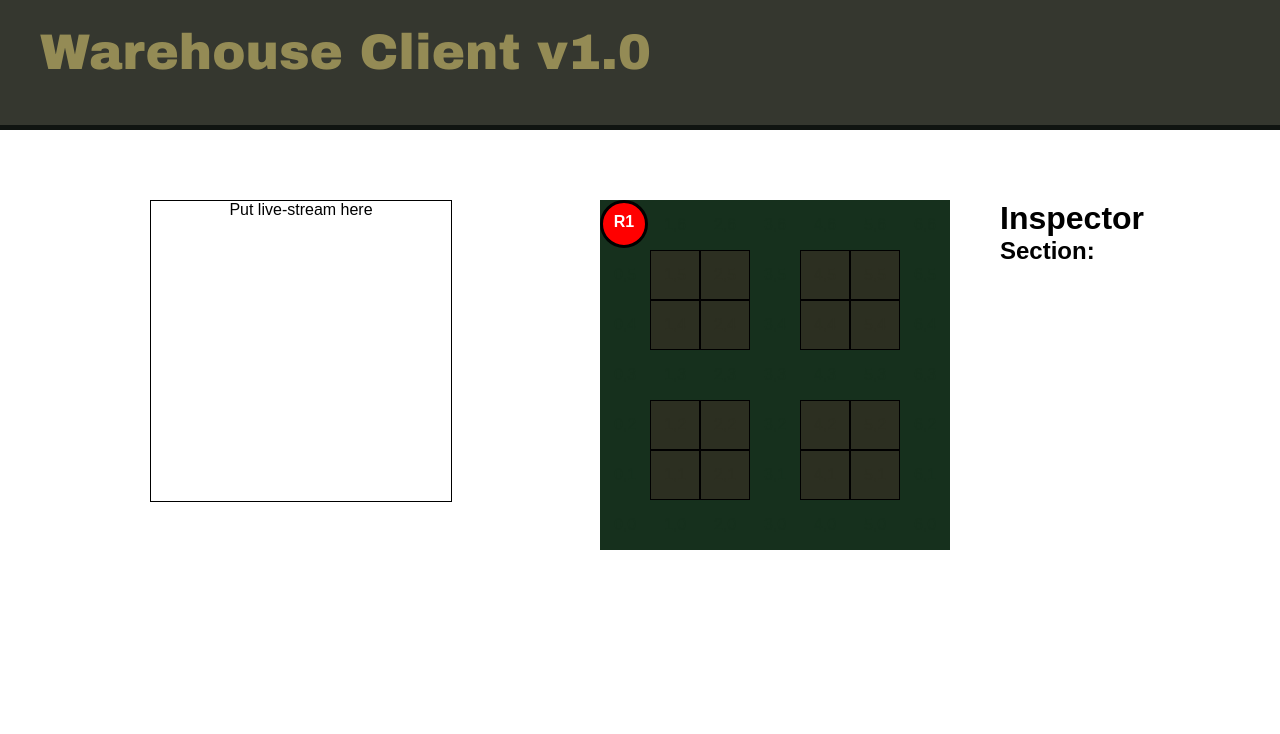
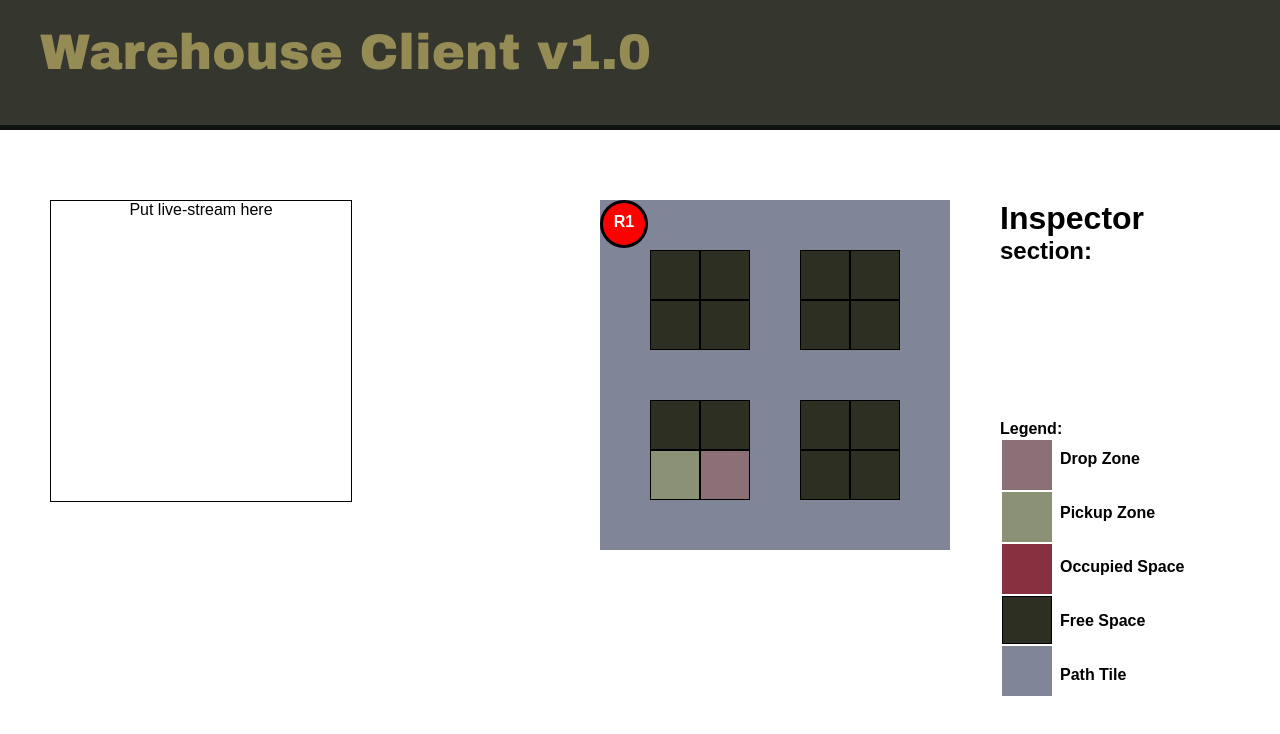
Before and after one commit to pabgn/GSD, a plain HTML site: page webserver/gsd-web/index.html in a window 1280 px wide. Shown: the top 734 px of the page. Drawn offline with nearby package versions, Linux system fonts and the light colour scheme; no server answers.

Commit message:
Created a legend and marked occupied space in the map

```diff
--- a/webserver/gsd-web/index.html
+++ b/webserver/gsd-web/index.html
@@ -68,7 +68,7 @@
 		border:1px solid black;
 		position: absolute;
 		top:200px;
-		left:150px;
+		left:50px;
 	}
 
 	#mapWrapper{
@@ -92,13 +92,13 @@
 			width:50px;
 			height:50px;
 			text-align: center;
-		color:#16301D;
 			-webkit-user-select: none; /* Chrome/Safari */
 			-moz-user-select: none; /* Firefox */
 			-ms-user-select: none; /* IE10+ */
-		background-color: #16301D;
+			background-color: #808597;
+			color:#808597;
 		}
-	td:hover{
+		.tdHover:hover{
 			background-color: #9C914D;
 			color: #9C914D;
 		}
@@ -112,10 +112,25 @@
 
 		}
 
-	.section:hover{
+		.sectionHover:hover{
 			cursor: pointer;
 			background-color: #494B42;
 			color:#494B42;
+		}
+
+		.occupied{
+			background-color: #873140;
+			color:#873140;
+		}
+
+		#dropZone{
+			background-color: #8B7077;
+			color:#8B7077;
+		}
+
+		#addZone{
+			background-color: #8B9175;
+			color:#8B9175;
 		}
 
 	#orderBar{
@@ -183,86 +198,129 @@
 	#good{
 		display: none;
 	}
+
+	#legend{
+		position: absolute;
+		left: 1000px;
+		top:420px;
+		font-weight: bold;
+	}
+		#legend div{
+			position: absolute;
+			top:30px;
+			left:60px;
+			width: 200px;
+		}
+
+			#legend div span{
+				margin-bottom: 50px;
+			}
 	</style>
 
    </HEAD>
 <BODY>
 	<div id="topBar">Warehouse Client v1.0</div>
    	<div id="live_stream">Put live-stream here</div>
+   	<div id="legend">Legend:
+   		<table>
+   			<tr>
+   				<td id="dropZone"></td>
+   			</tr>
+   			<tr>
+   				<td id="addZone"></td>
+   			</tr>
+   			<tr>
+   				<td class="occupied"></td>
+   			</tr>
+   			<tr>
+   				<td class="section"></td>
+   			</tr>
+   			<tr>
+   				<td></td>
+   			</tr>
 
+   		</table>
+   		<div>
+	   		<span>Drop Zone</span><br/><br/><br/>
+	   		<span>Pickup Zone</span><br/><br/><br/>
+	   		<span>Occupied Space</span><br/><br/><br/>
+	   		<span>Free Space</span><br/><br/><br/>
+	   		<span>Path Tile</span>
+   		</div>
+   	</div>
    	<div id="mapWrapper">
 		<div class="robot" id="r1">R1</div>
 		<!-- <div class="robot" id="r2">R2</div> -->
 	   	<table id="mapTable" cellspacing="0">
 			<tr>
-				<td>0,6</td>
-				<td>1,6</td>
-				<td>2,6</td>
-				<td>3,6</td>
-				<td>4,6</td>
-				<td>5,6</td>
-				<td>6,6</td>
+				<td class="tdHover">0,6</td>
+				<td class="tdHover">1,6</td>
+				<td class="tdHover">2,6</td>
+				<td class="tdHover">3,6</td>
+				<td class="tdHover">4,6</td>
+				<td class="tdHover">5,6</td>
+				<td class="tdHover">6,6</td>
 			</tr>
 			<tr>
-				<td>0,5</td>
-				<td class="section">1,5</td>
-				<td class="section">2,5</td>
-				<td >3,5</td>
-				<td class="section">4,5</td>
-				<td class="section">5,5</td>
-				<td>6,5</td>
+				<td class="tdHover">0,5</td>
+				<td class="section sectionHover">1,5</td>
+				<td class="section sectionHover">2,5</td>
+				<td class="tdHover" >3,5</td>
+				<td class="section sectionHover">4,5</td>
+				<td class="section sectionHover">5,5</td>
+				<td class="tdHover">6,5</td>
 			</tr>
 			<tr>
-				<td>0,4</td>
-				<td class="section">1,4</td>
-				<td class="section">2,4</td>
-				<td >3,4</td>
-				<td class="section">4,4</td>
-				<td class="section">5,4</td>
-				<td>6,4</td>
+				<td class="tdHover">0,4</td>
+				<td class="section sectionHover">1,4</td>
+				<td class="section sectionHover">2,4</td>
+				<td class="tdHover">3,4</td>
+				<td class="section sectionHover">4,4</td>
+				<td class="section sectionHover">5,4</td>
+				<td class="tdHover">6,4</td>
 			</tr>
 			<tr>
-				<td>0,3</td>
-				<td>1,3</td>
-				<td>2,3</td>
-				<td>3,3</td>
-				<td>4,3</td>
-				<td>5,3</td>
-				<td>6,3</td>
+				<td class="tdHover">0,3</td>
+				<td class="tdHover">1,3</td>
+				<td class="tdHover">2,3</td>
+				<td class="tdHover">3,3</td>
+				<td class="tdHover">4,3</td>
+				<td class="tdHover">5,3</td>
+				<td class="tdHover">6,3</td>
 			</tr>
 			<tr>
-				<td>0,2</td>
-				<td class="section">1,2</td>
-				<td class="section">2,2</td>
-				<td >3,2</td>
-				<td class="section">4,2</td>
-				<td class="section">5,2</td>
-				<td>6,2</td>
+				<td class="tdHover">0,2</td>
+				<td class="section sectionHover">1,2</td>
+				<td class="section sectionHover">2,2</td>
+				<td class="tdHover">3,2</td>
+				<td class="section sectionHover">4,2</td>
+				<td class="section sectionHover">5,2</td>
+				<td class="tdHover">6,2</td>
 			</tr>
 			<tr>
-				<td>0,1</td>
-				<td class="section">1,1</td>
-				<td class="section">2,1</td>
-				<td >3,1</td>
-				<td class="section">4,1</td>
-				<td class="section">5,1</td>
-				<td>6,1</td>
+				<td class="tdHover">0,1</td>
+				<td class="section sectionHover" id="addZone">1,1</td>
+				<td class="section sectionHover" id="dropZone">2,1</td>
+				<td class="tdHover">3,1</td>
+				<td class="section sectionHover">4,1</td>
+				<td class="section sectionHover">5,1</td>
+				<td class="tdHover">6,1</td>
 			</tr>
 			<tr>
-				<td>0,0</td>
-				<td>1,0</td>
-				<td>2,0</td>
-				<td>3,0</td>
-				<td>4,0</td>
-				<td>5,0</td>
-				<td>6,0</td>
+				<td class="tdHover">0,0</td>
+				<td class="tdHover">1,0</td>
+				<td class="tdHover">2,0</td>
+				<td class="tdHover">3,0</td>
+				<td class="tdHover">4,0</td>
+				<td class="tdHover">5,0</td>
+				<td class="tdHover">6,0</td>
 			</tr>
 		</table>
 	</div>
 
    	<div id="inspector">
    		<h1>Inspector</h1>
-   		<h2 id="chosenSection">Section:</h2>
+   		<h2 id="chosenSection">section:</h2>
    		<div id="sectionInfo">
    			<span id="sectionStatus"></span><br/>
    			<span id="sectionTemperature"></span><br/>
@@ -298,12 +356,24 @@
 
 	window.setInterval(function(){
 		$.get( "http://localhost:3000/robot", function( data ) {
-        	var robots = JSON.parse(data);
+        	var robot = JSON.parse(data);
 
 
-        	$('#r1').animate({ "left": ((robots[0].x_coordinate)*50).toString() +'px',"bottom": ((robots[0].y_coordinate)*50).toString() +'px'}, "slow" );
+        	$('#r1').animate({ "left": ((robot.x_coord)*50).toString() +'px',"bottom": ((robot.y_coord)*50).toString() +'px'}, "slow" );
 
         	//$('#r2').animate({ "left": ((robots[1].x_coordinate)*50).toString() +'px',"bottom": ((robots[1].y_coordinate)*50).toString() +'px'}, "slow" );
+        },"text");
+        $.get( "http://localhost:3000/db", function( data ) {
+        	sections = JSON.parse(data);
+        	for (var i = 0; i < sections.length; i++){
+  				if (sections[i].status == "occupied") {
+  					s = sections[i].x_coord+','+sections[i].y_coord;
+  					$(".section:contains('" + s + "')").addClass("occupied");
+  				} else {
+  					s = sections[i].x_coord+','+sections[i].y_coord;
+  					$("td:contains('" + s + "')").removeClass( "occupied" );
+  				};
+			}
         },"text");
 	}, 3000);
 
@@ -319,8 +389,9 @@
         	for (var i = 0; i < sections.length; i++){
   				if (sections[i].x_coord == clickedX && sections[i].y_coord == clickedY ){
   					mySection = sections[i];
-  				}
-			}
+  				};
+			};
+
         	if(mySection != null){
 				$('#sectionInfo').show();
 				$('#chosenSection').html('Section at: (' + mySection.x_coord + ', ' + mySection.y_coord+')');
--- a/webserver/gsd-web/robot.js
+++ b/webserver/gsd-web/robot.js
@@ -1,5 +1,5 @@
 {
         "x_coord":2,
-        "y_coord":1,
+        "y_coord":0,
         "orientation":2
 }
```
Also changed, not shown: webserver/gsd-web/database.js (+4 -4 lines). Lines whose indentation alone changed are shown as unchanged.
